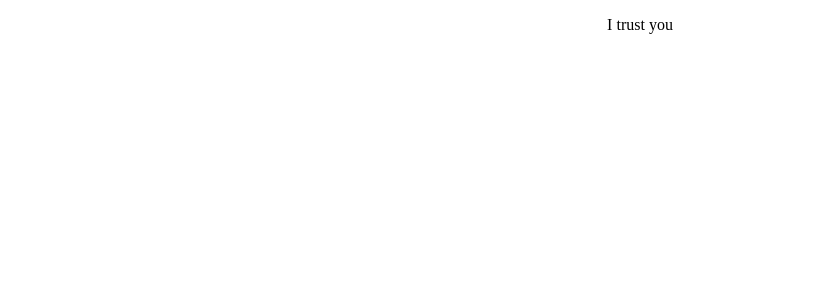
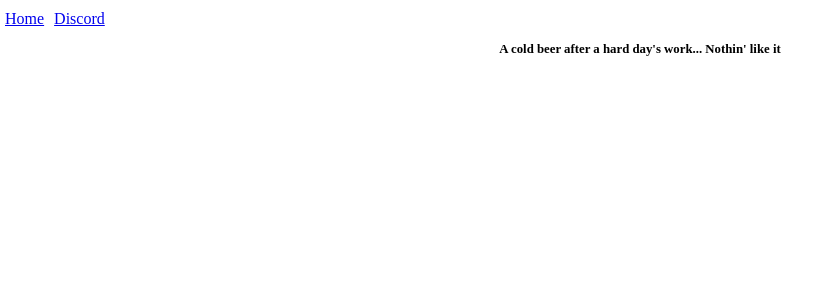
Before and after one commit to ryderbelserion/ryderbelserion, a Nuxt app: page / in a window 1280 px wide. Shown: the top 300 px of the page, without its empty margins (0-837 px from the left). Built offline with nearby package versions, Linux system fonts and the light colour scheme.

Commit message:
Add header class

```diff
--- a/src/layouts/layout.vue
+++ b/src/layouts/layout.vue
@@ -30,9 +30,45 @@ useSeoMeta({
 </script>
 
 <template>
+  <header>
+    <div class="buttons">
+      <a href="/" class="button">Home</a>
+      <a href="https://discord.gg/w7yCw4M9za" class="button">Discord</a>
+    </div>
+  </header>
+
   <!--<audio autoplay id="bg-music">
     <source src="/audio.ogg" type="audio/ogg">
   </audio>-->
 
-  <Footer/>
+  <h1>A cold beer after a hard day's work... Nothin' like it</h1>
+
+  <!--<Footer/>-->
 </template>
+
+<style scoped>
+  header {
+    display: flex;
+
+    height: 2.1em;
+  }
+
+  .buttons {
+    display: inherit;
+
+    align-content: center;
+  }
+
+  .button {
+    display: inherit;
+
+    padding: 10px 5px;
+
+    user-select: none;
+  }
+
+  h1 {
+    text-align: center;
+    font-size: 0.8em;
+  }
+</style>
```
